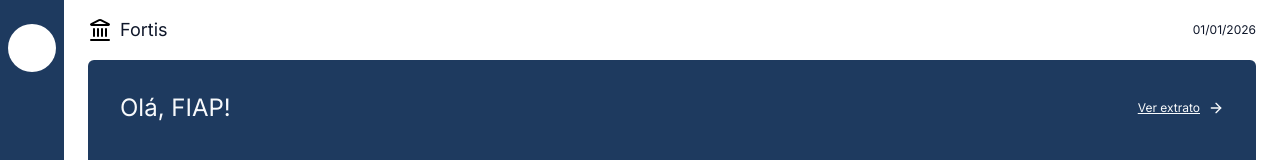
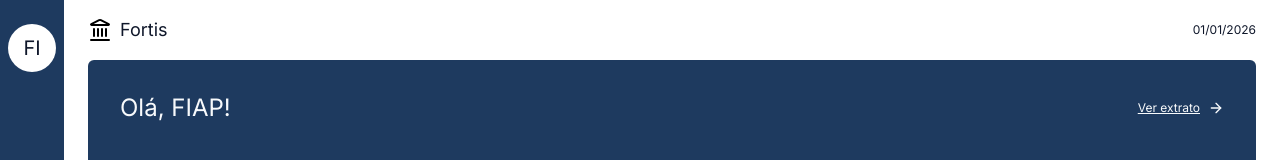
Before and after one commit to GuilhermeBoromello/Fortis-PosTech, a Next.js app: page / in a window 1280 px wide. Shown: the top 160 px of the page. Built offline with nearby package versions, Linux system fonts and the light colour scheme; data requests are answered from the project's data file.

Commit message:
fix: add initial name in sideBar

```diff
--- a/src/components/layout/SideBar/Sidebar.tsx
+++ b/src/components/layout/SideBar/Sidebar.tsx
@@ -16,7 +16,7 @@ export default function Sidebar() {
 
   return (
     <nav className="bg-primary-dark h-dvh px-2 py-6 flex flex-col justify-between items-center">
-      <div className="w-12 h-12 bg-background rounded-full"></div>
+      <div className="w-12 h-12 bg-background rounded-full flex items-center justify-center"><p className="text-xl text-text-primary">FI</p></div>
 
       <ul className="space-y-4">
         {
```
